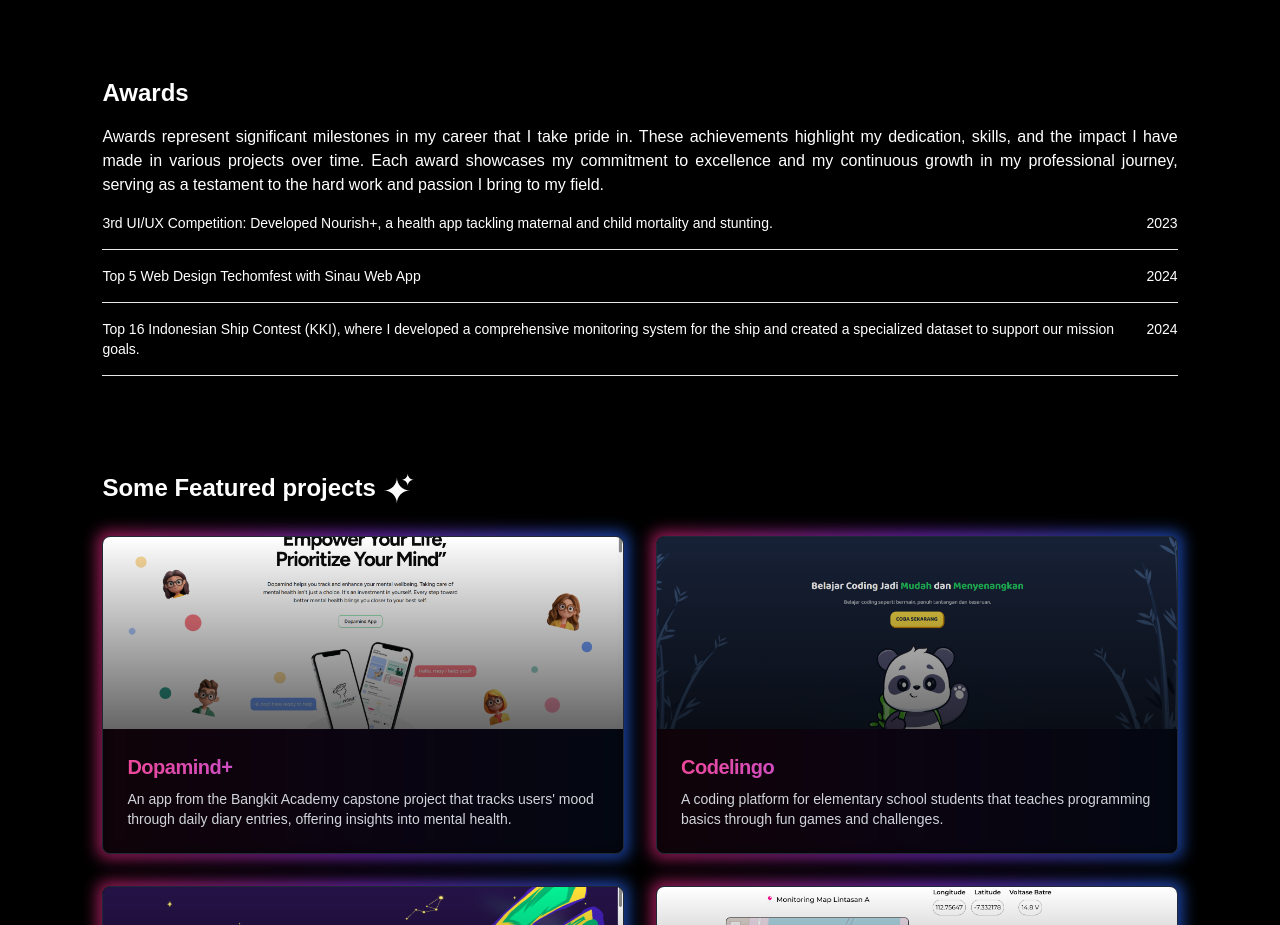
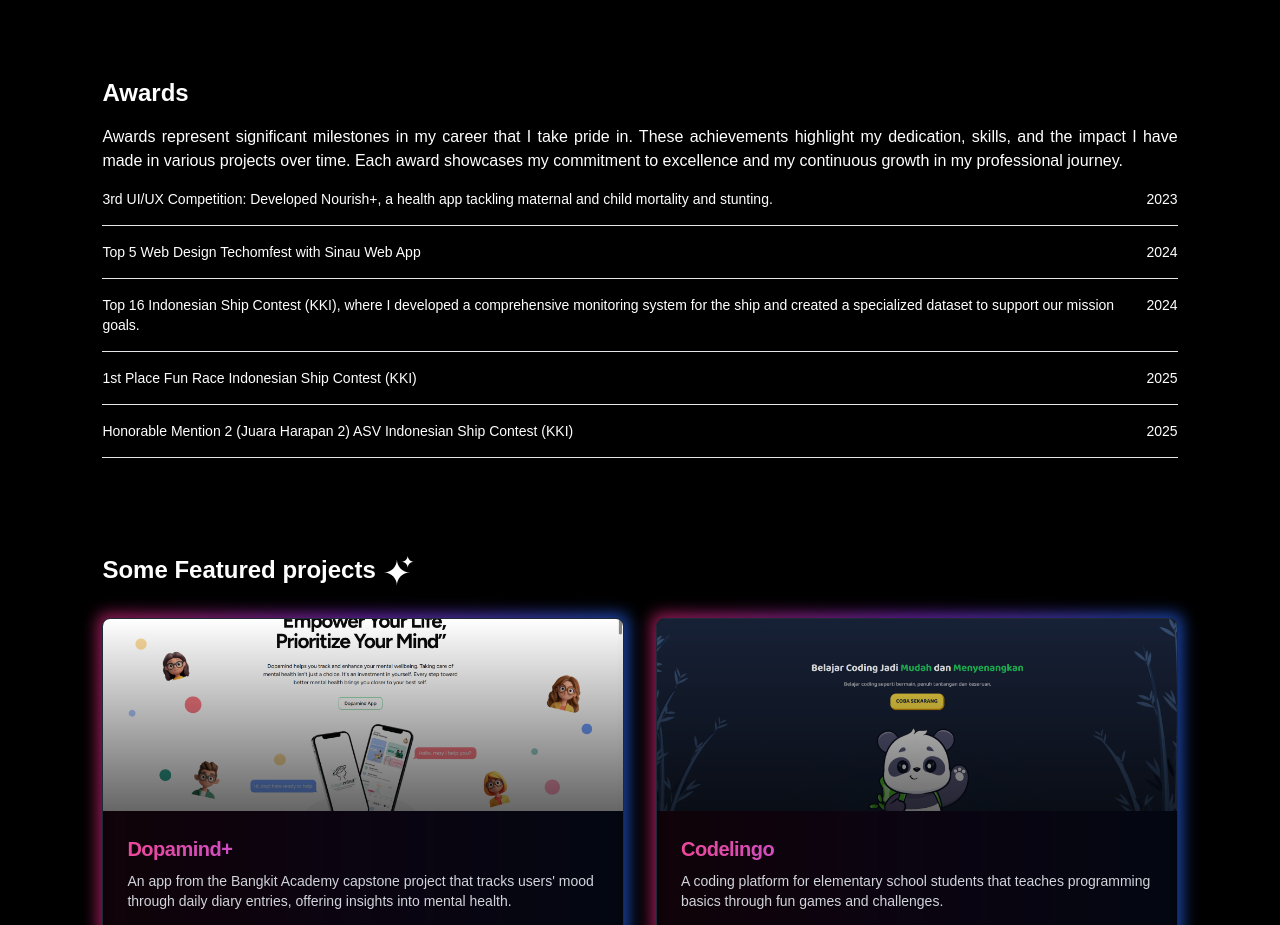
Before and after one commit to princeofverry/portofolio-verry, a Next.js app: page / in a window 1280 px wide. Shown: the part 1380-2305 px from the top of the page. Built offline with nearby package versions, Linux system fonts and the light colour scheme.

Commit message:
chore: award

```diff
--- a/components/organisms/home/HomeAward.tsx
+++ b/components/organisms/home/HomeAward.tsx
@@ -1,43 +1,30 @@
+import { Award } from "@/data/data";
+
 export default function HomeAward() {
   return (
-    <>
     <section className="text-white pad-x pt-24">
       <div className="space-y-4">
         <h1 className="font-semibold text-2xl">Awards</h1>
         <p className="pb-4 text-justify">
-            Awards represent significant milestones in my career that I take
-            pride in. These achievements highlight my dedication, skills, and
-            the impact I have made in various projects over time. Each award
-            showcases my commitment to excellence and my continuous growth in my
-            professional journey, serving as a testament to the hard work and
-            passion I bring to my field.
+          Awards represent significant milestones in my career that I take pride
+          in. These achievements highlight my dedication, skills, and the impact
+          I have made in various projects over time. Each award showcases my
+          commitment to excellence and my continuous growth in my professional
+          journey.
         </p>
       </div>
+
       <ul className="space-y-4">
-          <li className="flex justify-between text-sm">
-            <h1>
-              3rd UI/UX Competition: Developed Nourish+, a health app tackling
-              maternal and child mortality and stunting.
-            </h1>
-            <p>2023</p>
+        {Award.map((item) => (
+          <li key={item.id}>
+            <div className="flex justify-between text-sm gap-4">
+              <h1 className="flex-1">{item.name}</h1>
+              <p className="shrink-0">{item.year}</p>
+            </div>
+            <hr className="mt-4" />
           </li>
-          <hr />
-          <li className="flex justify-between text-sm">
-            <h1>Top 5 Web Design Techomfest with Sinau Web App</h1>
-            <p>2024</p>
-          </li>
-          <hr />
-          <li className="flex justify-between text-sm">
-            <h1>
-              Top 16 Indonesian Ship Contest (KKI), where I developed a
-              comprehensive monitoring system for the ship and created a
-              specialized dataset to support our mission goals.{" "}
-            </h1>
-            <p>2024</p>
-          </li>
-          <hr />
+        ))}
       </ul>
     </section>
-    </>
   );
 }
--- a/data/data.ts
+++ b/data/data.ts
@@ -62,3 +62,31 @@ export const Project = [
       "A real-time ship monitoring system for autonomous applications, tracking speed, direction, angle, and mission status.",
   },
 ];
+
+export const Award = [
+  {
+    id: 1,
+    name: "3rd UI/UX Competition: Developed Nourish+, a health app tackling maternal and child mortality and stunting.",
+    year: "2023",
+  },
+  {
+    id: 2,
+    name: "Top 5 Web Design Techomfest with Sinau Web App",
+    year: "2024",
+  },
+  {
+    id: 3,
+    name: "Top 16 Indonesian Ship Contest (KKI), where I developed a comprehensive monitoring system for the ship and created a specialized dataset to support our mission goals.",
+    year: "2024",
+  },
+  {
+    id: 4,
+    name: "1st Place Fun Race Indonesian Ship Contest (KKI)",
+    year: "2025",
+  },
+  {
+    id: 5,
+    name: "Honorable Mention 2 (Juara Harapan 2) ASV Indonesian Ship Contest (KKI)",
+    year: "2025",
+  },
+];
--- a/package.json
+++ b/package.json
@@ -16,6 +16,7 @@
     "clsx": "^2.1.1",
     "lucide-react": "^0.471.1",
     "next": "15.1.4",
+    "next-themes": "^0.4.6",
     "react": "^19.0.0",
     "react-dom": "^19.0.0",
     "tailwind-merge": "^2.6.0",
```
Also changed, not shown: 1 other file (tests, documents, lock files or other folders). Lines whose indentation alone changed are shown as unchanged.
